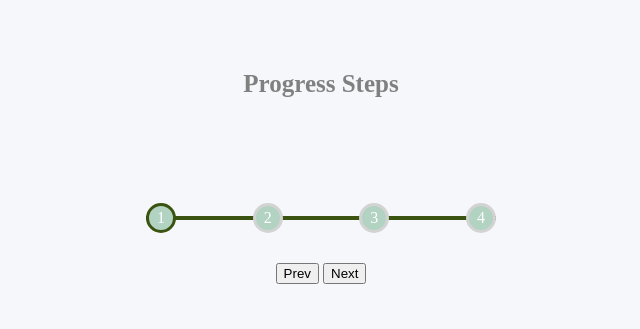
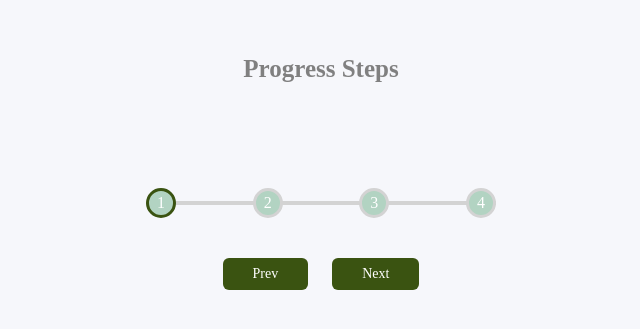
Before and after one commit to samantha-navarro/making-progress-project, a plain HTML site: page index.html in a window 1280 px wide. Shown: the part 231-560 px from the top of the page, without its empty margins (319-959 px from the left). Drawn offline with Linux system fonts and the light colour scheme; a web font is replaced by a local one.

Commit message:
.btn css completed

```diff
--- a/style.css
+++ b/style.css
@@ -51,6 +51,7 @@ h1 {
   left: 0;
   height: 4px;
   width: 100%;
+  /* this is 100% while the .progress is 0% */
   transform: translateY(-50%);
   /* to make the Y axis be in the middle of the numbers */
   z-index: -1;
@@ -65,7 +66,8 @@ h1 {
   top: 50%;
   left: 0;
   height: 4px;
-  width: 100%;
+  width: 0%;
+  /* 0% because the green line starts at 1. If we change the width to check we can see where the green line will appear */
   transform: translateY(-50%);
   z-index: -1;
   transition: 0.4s ease;
@@ -89,3 +91,28 @@ h1 {
 .circle.active {
   border-color: var(--line-border-fill);
 }
+
+.btn {
+    background-color: var(--line-border-fill);
+    color: white;
+    border: 0;
+    border-radius: 6px;
+    cursor: pointer;
+    font-family: inherit;
+    padding: 8px 30px;
+    margin: 10px;
+    font-size: 14px;
+}
+
+.btn:active {
+    transform: scale(0.98);
+}
+
+.btn:focus {
+    outline: 0;
+}
+
+.btn:disabled {
+    background-color: var(--line-border-empty);
+    cursor: not-allowed;
+}
```
